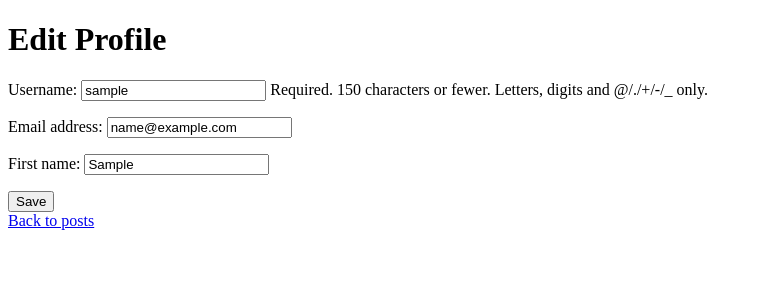
After one commit to nurlcca/hwmonth4, a Django app: page /posts/edit-profile/ in a window 1280 px wide. The commit adds this page. Shown: the top 300 px of the page, without its empty margins (0-762 px from the left). Run offline with Django 4.2, Linux system fonts and the light colour scheme; the visitor is signed in with stand-in values (Sample User, id 1).

Commit message:
homework 6

```diff
--- a/config/settings.py
+++ b/config/settings.py
@@ -121,3 +121,8 @@ STATIC_URL = 'static/'
 # https://docs.djangoproject.com/en/4.2/ref/settings/#default-auto-field
 
 DEFAULT_AUTO_FIELD = 'django.db.models.BigAutoField'
+
+# AUTH REDIRECTS
+LOGIN_URL = '/accounts/login/'
+LOGIN_REDIRECT_URL = '/posts/'
+LOGOUT_REDIRECT_URL = '/posts/'
--- a/config/urls.py
+++ b/config/urls.py
@@ -4,4 +4,5 @@ from django.urls import path, include
 urlpatterns = [
     path('admin/', admin.site.urls),
     path('posts/', include('posts.urls')),
+    path('accounts/', include('django.contrib.auth.urls')),
 ]
--- /dev/null
+++ b/posts/forms.py
@@ -0,0 +1,8 @@
+from django import forms
+from django.contrib.auth.models import User
+
+
+class UserUpdateForm(forms.ModelForm):
+    class Meta:
+        model = User
+        fields = ['username', 'email', 'first_name']
--- a/posts/urls.py
+++ b/posts/urls.py
@@ -1,7 +1,8 @@
 from django.urls import path
-from .views import post_list, post_detail
+from .views import post_list, post_detail, edit_profile
 
 urlpatterns = [
     path('', post_list, name='post_list'),
+    path('edit-profile/', edit_profile, name='edit_profile'),
     path('<int:id>/', post_detail, name='post_detail'),
 ]
--- a/posts/views.py
+++ b/posts/views.py
@@ -1,5 +1,7 @@
-from django.shortcuts import render, get_object_or_404
+from django.shortcuts import render, get_object_or_404, redirect
+from django.contrib.auth.decorators import login_required
 from .models import Post, Tag
+from .forms import UserUpdateForm
 
 
 def post_list(request):
@@ -20,3 +22,16 @@ def post_list(request):
 def post_detail(request, id):
     post = get_object_or_404(Post, id=id, is_published=True)
     return render(request, 'posts/post_detail.html', {'post': post})
+
+
+@login_required
+def edit_profile(request):
+    if request.method == 'POST':
+        form = UserUpdateForm(request.POST, instance=request.user)
+        if form.is_valid():
+            form.save()
+            return redirect('post_list')
+    else:
+        form = UserUpdateForm(instance=request.user)
+
+    return render(request, 'posts/edit_profile.html', {'form': form})
--- /dev/null
+++ b/templates/posts/edit_profile.html
@@ -0,0 +1,19 @@
+<!DOCTYPE html>
+<html lang="en">
+<head>
+    <meta charset="UTF-8">
+    <meta name="viewport" content="width=device-width, initial-scale=1.0">
+    <title>Edit profile</title>
+</head>
+<body>
+    <h1>Edit Profile</h1>
+
+    <form method="post">
+        {% csrf_token %}
+        {{ form.as_p }}
+        <button type="submit">Save</button>
+    </form>
+
+    <a href="{% url 'post_list' %}">Back to posts</a>
+</body>
+</html>
```
Also changed, not shown: templates/posts/post_list.html (+16 -1 lines), templates/registration/login.html (added, +17 -0 lines).
